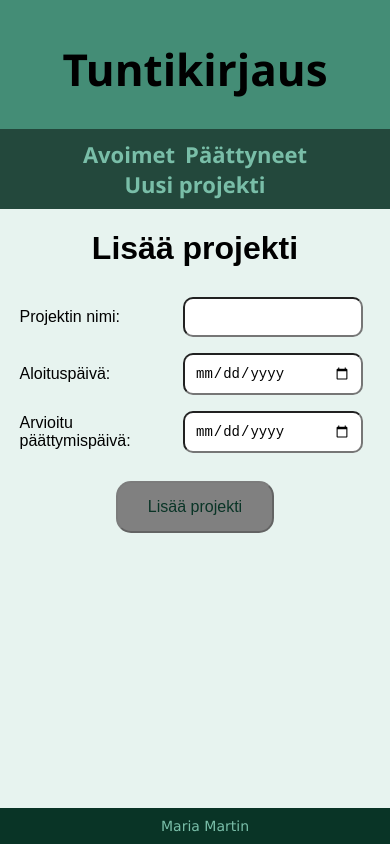
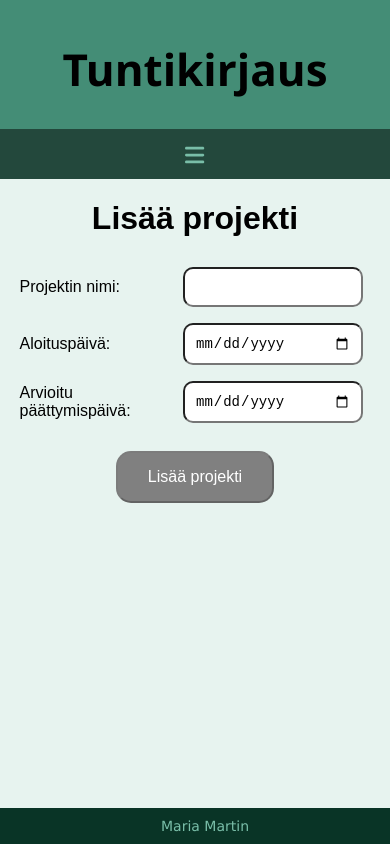
Before and after one commit to mh-martin/Hours-tracker, a React (Create React App) app: page /addproject in a window 390 px wide. Built offline with nearby package versions, Linux system fonts and the light colour scheme.

Commit message:
adding hamburger menu, styling and icons

```diff
--- a/package.json
+++ b/package.json
@@ -4,6 +4,10 @@
   "private": true,
   "proxy": "http://localhost:3000",
   "dependencies": {
+    "@fortawesome/fontawesome-svg-core": "^6.1.1",
+    "@fortawesome/free-regular-svg-icons": "^6.1.1",
+    "@fortawesome/free-solid-svg-icons": "^6.1.1",
+    "@fortawesome/react-fontawesome": "^0.1.18",
     "@testing-library/jest-dom": "^5.16.4",
     "@testing-library/react": "^13.1.1",
     "@testing-library/user-event": "^13.5.0",
--- a/src/App.css
+++ b/src/App.css
@@ -86,6 +86,7 @@ body {
 .button:disabled {
   cursor: default;
   background-color: grey;
+  color: white;
 }
 
 .input-container {
@@ -129,11 +130,29 @@ body {
   color: #79BEA8;
 }
 
+.nav-list {
+  list-style-type: none;
+  margin: 0;
+  padding: 0;
+}
+
 .link {
   text-decoration: none;
   color: #79BEA8;
   font-family: 'Segoe UI', Tahoma, Geneva, Verdana, sans-serif;
   font-weight: bold;
+}
+
+.hamburger {
+  display: none;
+}
+
+.hamburger-nav-list {
+  display: flex;
+  flex-direction: column;
+  list-style-type: none;
+  margin: 0;
+  padding: 0;
 }
 
 .link:hover {
@@ -167,3 +186,13 @@ body {
   padding-right: 5px;
   display: inline-block;
 }
+
+@media only screen and (orientation: portrait) and (max-width: 600px) {
+  .nav-list {
+    display: none;
+  }
+
+  .hamburger {
+    display: block;
+  }
+}
--- a/src/components/Header.js
+++ b/src/components/Header.js
@@ -1,17 +1,30 @@
-import React from 'react'
+import React, { useState } from 'react'
 import '../App.css';
 import { Link } from 'react-router-dom';
+import { FontAwesomeIcon } from '@fortawesome/react-fontawesome';
+import { faBars, faXmark } from '@fortawesome/free-solid-svg-icons';
 
 function Header() {
+  const [navVisible, setNavVisible] = useState(false);
+
   return (
     <div className='header'>
       <h1>Tuntikirjaus</h1>
       <nav className="navbar">
-        <ul style={{listStyleType: 'none', margin: 0, padding: 0}}>
-        <li className='list'><Link to="/" className="link">Avoimet</Link></li>
-        <li className='list'><Link to="completed" className="link">Päättyneet</Link></li>
-        <li className='list'><Link to="addproject" className="link">Uusi projekti</Link></li>
+        <ul className='nav-list'>
+          <li className='list'><Link to="/" className="link">Avoimet</Link></li>
+          <li className='list'><Link to="completed" className="link">Päättyneet</Link></li>
+          <li className='list'><Link to="addproject" className="link">Uusi projekti</Link></li>
         </ul>
+        <div className="hamburger">
+          {!navVisible && <FontAwesomeIcon icon={faBars} onClick={() => setNavVisible(visible => !visible)}/>}
+          {navVisible && <FontAwesomeIcon size="lg" icon={faXmark} onClick={() => setNavVisible(visible => !visible)}/>}
+          {navVisible && <ul className='hamburger-nav-list'>
+            <li className='list'><Link to="/" className="link">Avoimet</Link></li>
+            <li className='list'><Link to="completed" className="link">Päättyneet</Link></li>
+            <li className='list'><Link to="addproject" className="link">Uusi projekti</Link></li>
+          </ul>}
+        </div>
       </nav>
     </div>
   )
```
Also changed, not shown: 1 other file (tests, documents, lock files or other folders).
